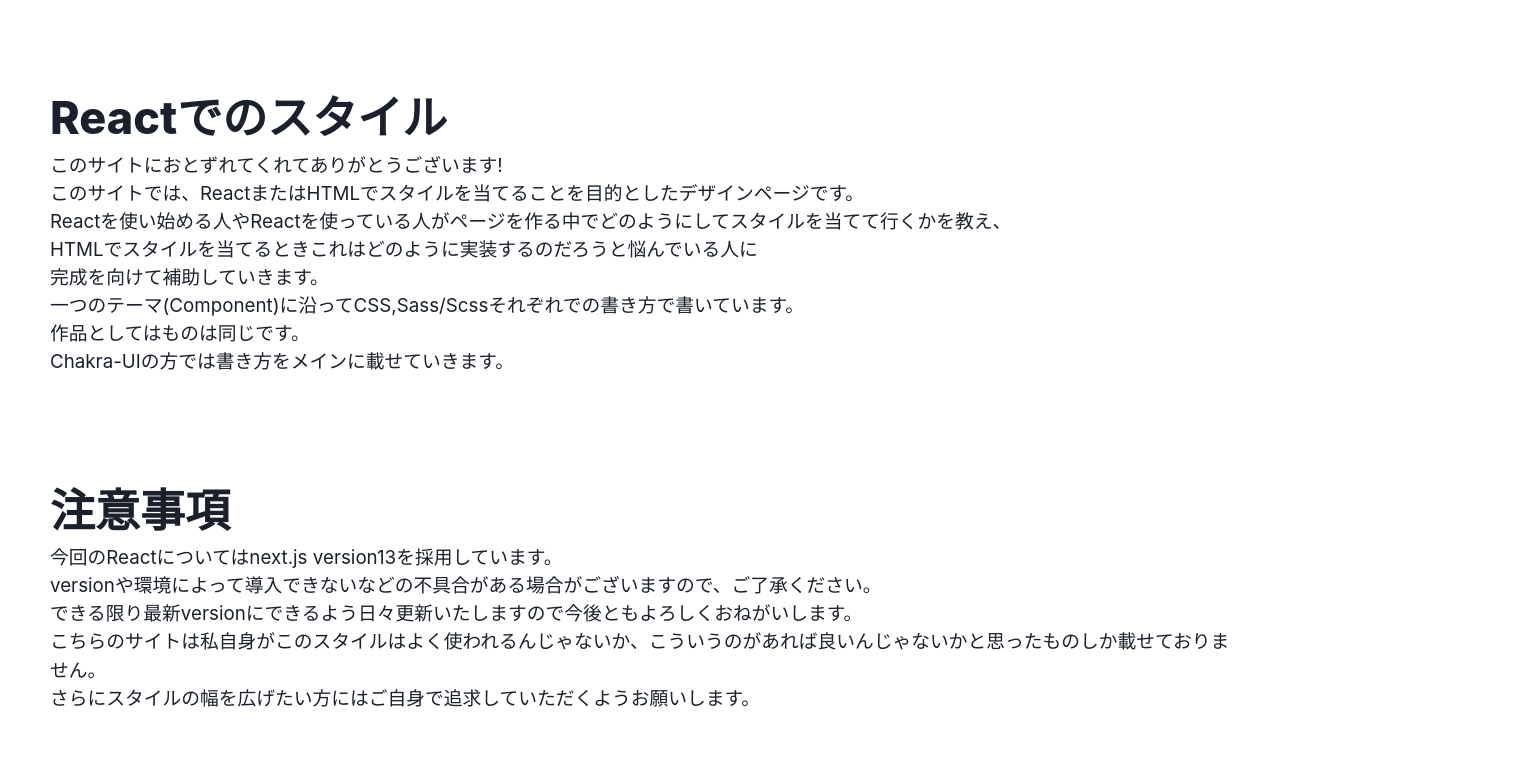
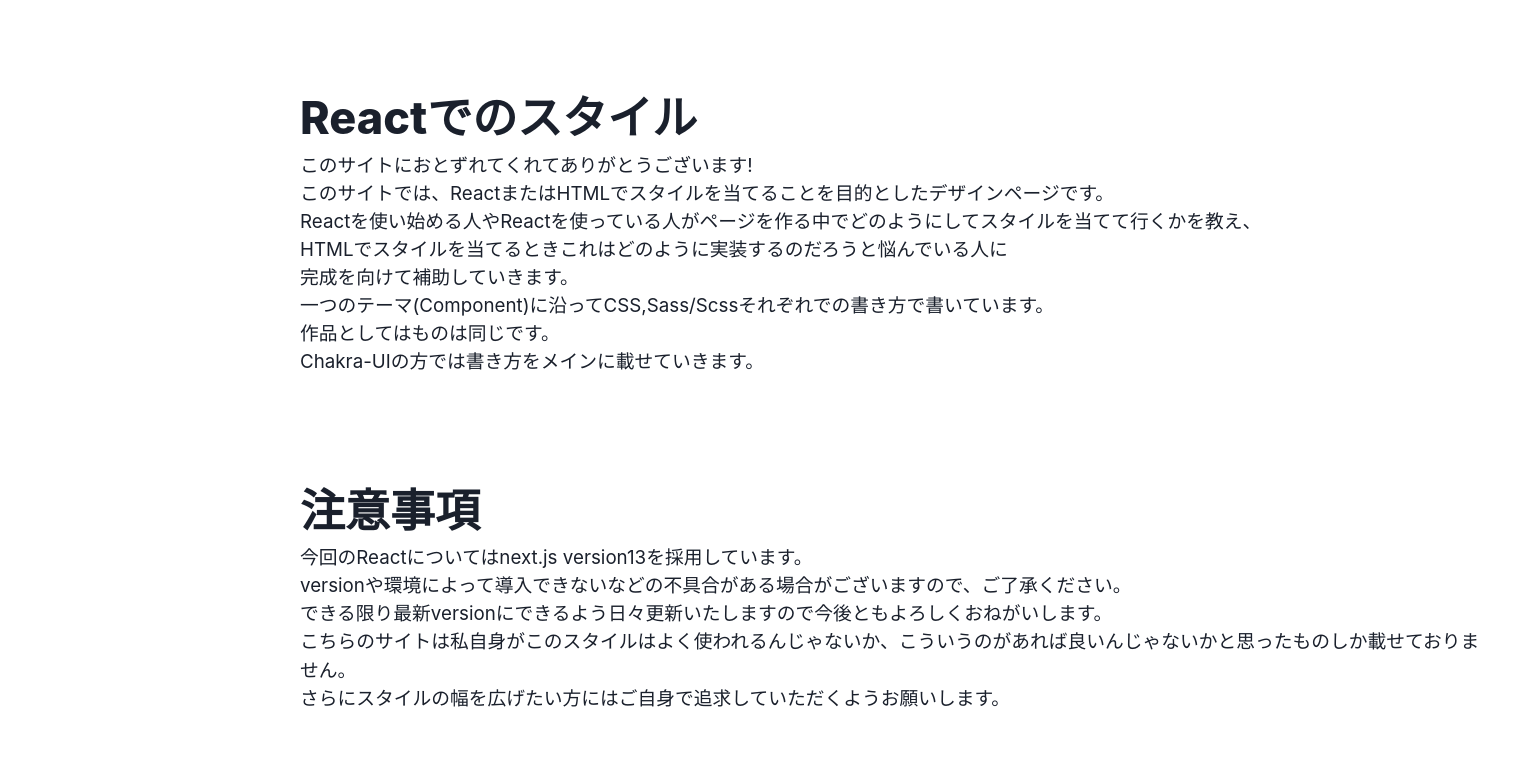
Before and after one commit to RikutoOgaki/React-CSSpage, a Next.js app: page /components/FirstView in a window 1280 px wide. Shown: the top 784 px of the page, 1530 px wide, since content can reach past the window. Built offline with nearby package versions, Linux system fonts and the light colour scheme.

Commit message:
ReactCSS

```diff
--- a/src/pages/components/CSScontents.tsx
+++ b/src/pages/components/CSScontents.tsx
@@ -8,6 +8,7 @@ export default function CSS() {
                 justifyContent={'center'}
                 alignItems={'center'}
                 paddingTop={'8vh'}
+                marginLeft={{ base: '2rem', lg: '25rem' }}
             >
                 <Flex
                     flexDir={'column'}
--- a/src/pages/components/Chakra-UIcontents.tsx
+++ b/src/pages/components/Chakra-UIcontents.tsx
@@ -11,6 +11,7 @@ export default function Chakra() {
                 justifyContent={'center'}
                 alignItems={'center'}
                 paddingTop={'8vh'}
+                marginLeft={{ base: '2rem', lg: '25rem' }}
             >
                 <Flex
                     flexDir={'column'}
--- a/src/pages/components/FirstView.tsx
+++ b/src/pages/components/FirstView.tsx
@@ -11,7 +11,7 @@ export default function FirstView() {
                 w={'100%'}
                 justifyContent={'center'}
                 alignItems={'center'}
-                marginLeft={{ base: '25rem', sx: '2rem' }}
+                marginLeft={{ base: '3rem', lg: '25rem' }}
                 paddingTop={'8vh'}>
                 <Flex
                     flexDir={'column'}
--- a/src/pages/components/Sasscontents.tsx
+++ b/src/pages/components/Sasscontents.tsx
@@ -7,6 +7,7 @@ export default function Sass() {
                 justifyContent={'center'}
                 alignItems={'center'}
                 paddingTop={'8vh'}
+                marginLeft={{ base: '2rem', lg: '25rem' }}
             >
                 <Flex
                     flexDir={'column'}
```
